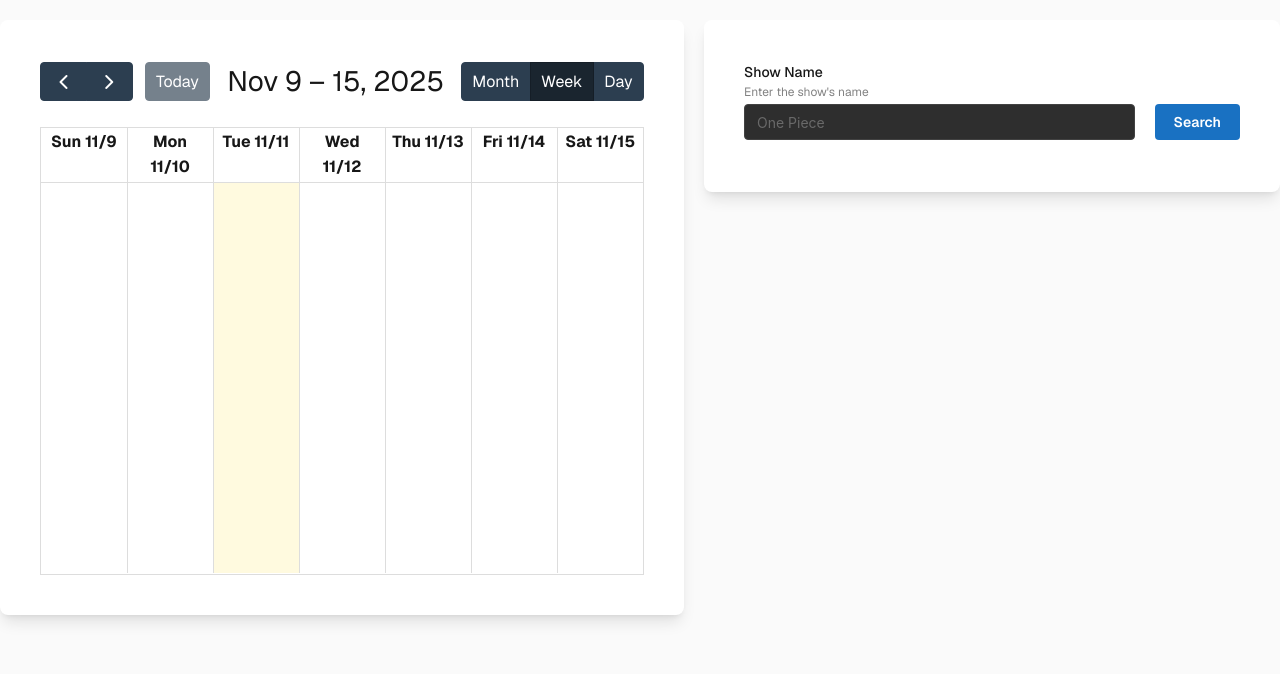
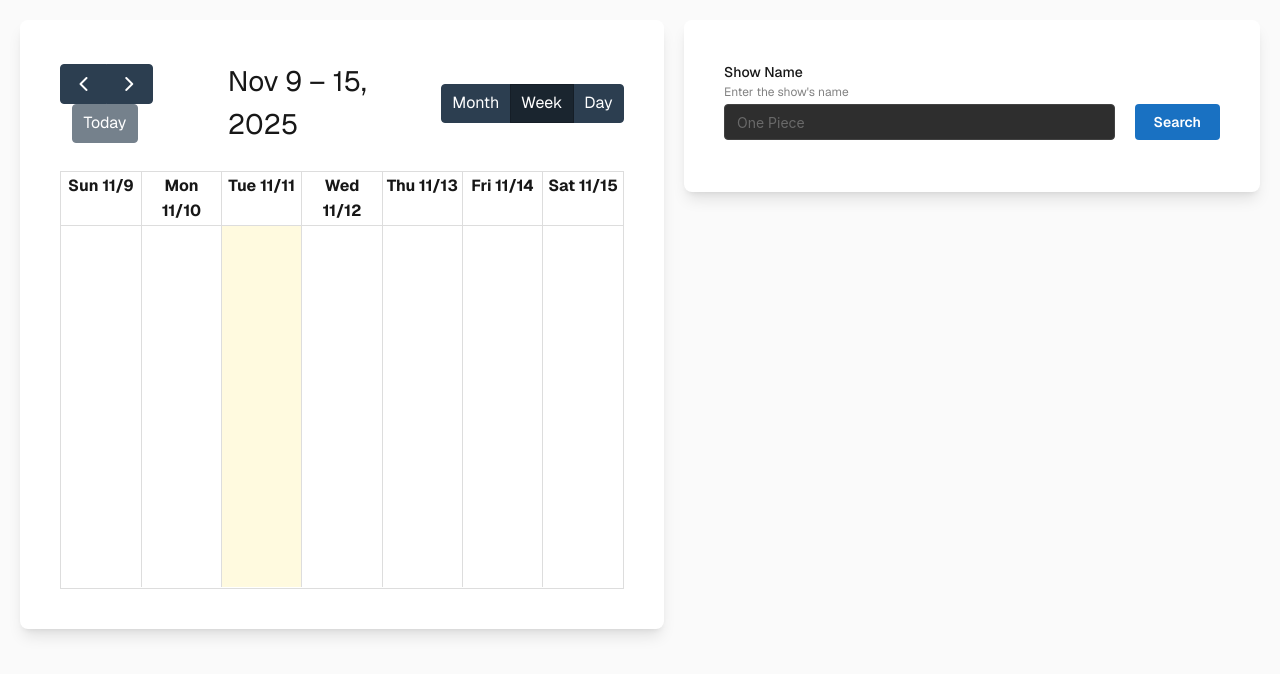
Before and after one commit to Feenerys/tvshow-calendar, a Next.js app: page / in a window 1280 px wide. Shown: the top 674 px of the page. Built offline with nearby package versions, Linux system fonts and the light colour scheme.

Commit message:
fix: adjust padding and margin for layout consistency

```diff
--- a/app/page.tsx
+++ b/app/page.tsx
@@ -24,7 +24,7 @@ export default function Home() {
   }, [events]);
 
   return (
-    <div className="flex min-h-screen justify-center bg-zinc-50 font-sans dark:bg-black text-foreground gap-5">
+    <div className="flex min-h-screen justify-center bg-zinc-50 font-sans dark:bg-black text-foreground gap-5 p-5">
       <Modal opened={opened} onClose={close} title={activeEvent?.title}>
         <Button
           onClick={() => {
@@ -42,7 +42,7 @@ export default function Home() {
           Delete
         </Button>
       </Modal>
-      <main className="mt-5 h-full w-full max-w-4xl rounded-lg bg-white p-10 shadow-lg dark:bg-zinc-900">
+      <main className=" h-full w-full max-w-4xl rounded-lg bg-white p-10 shadow-lg dark:bg-zinc-900">
         <Calendar
           events={events}
           onEventClick={(event) => {
@@ -51,7 +51,7 @@ export default function Home() {
           }}
         />
       </main>
-      <main className="flex flex-col gap-4 mt-5 h-full w-full max-w-xl rounded-lg bg-white p-10 shadow-lg dark:bg-zinc-900">
+      <main className="flex flex-col gap-4  h-full w-full max-w-xl rounded-lg bg-white p-10 shadow-lg dark:bg-zinc-900">
         <ShowCreator
           onCreate={(newEvents) => setEvents((prev) => [...prev, ...newEvents])}
         />
```
